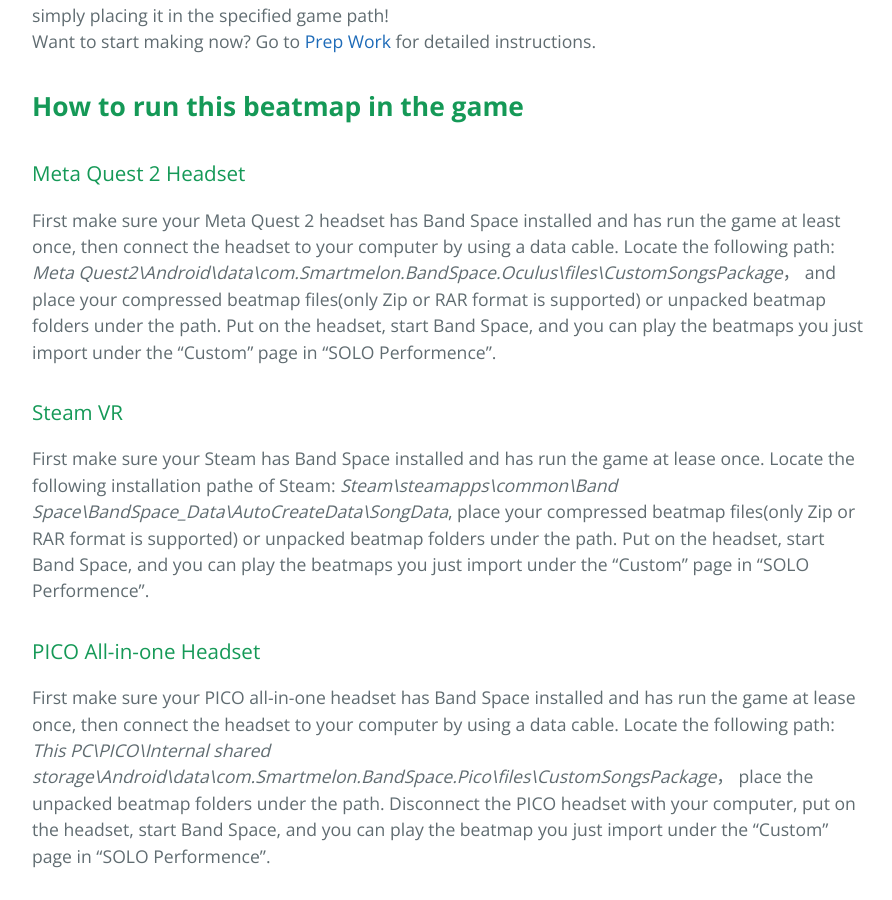
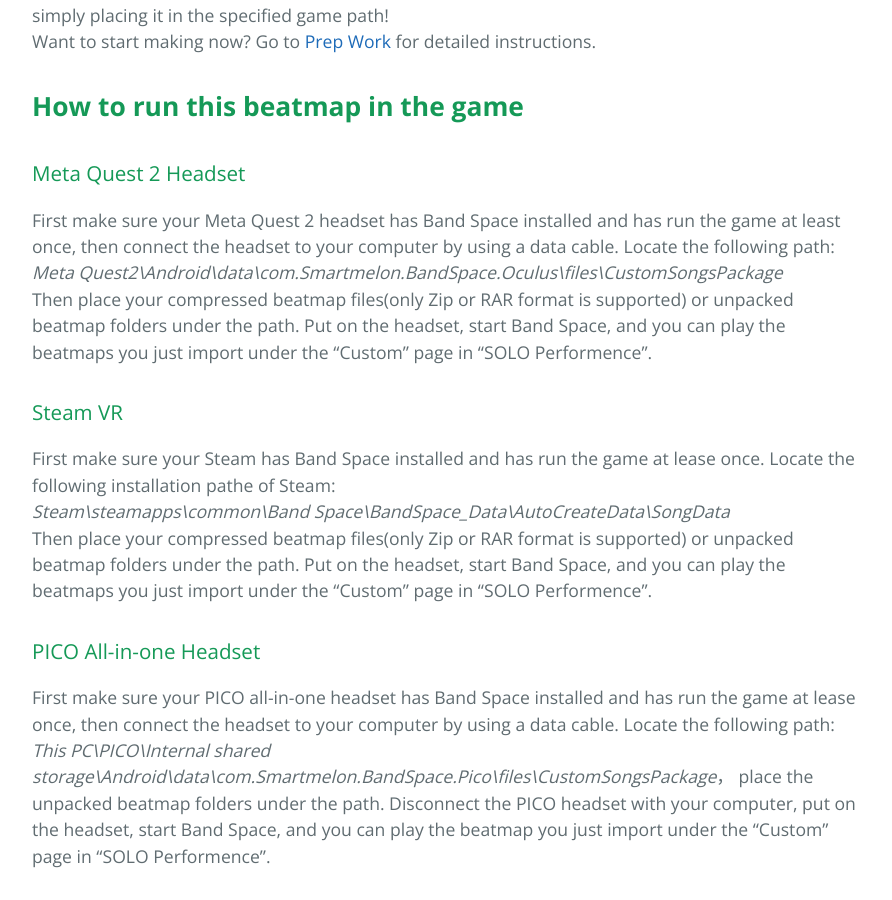
Before and after one commit to Smartmelon/BandSpace, a Jekyll site: the page built from pages/en/index.md, in a window 1280 px wide and 900 px high, scrolled down 999 px. Shown: the whole window, without its empty margins (192-1084 px from the left). Built offline with Jekyll 4.4.1, drawn with Linux system fonts in a browser that asks for light colours.

Commit message:
Update Document

```diff
--- a/pages/en/index.md
+++ b/pages/en/index.md
@@ -23,11 +23,15 @@
 
 ### Meta Quest 2 Headset
 First make sure your Meta Quest 2 headset has Band Space installed and has run the game at least once, then connect the headset to your computer by using a data cable.
-Locate the following path: *Meta Quest2\Android\data\com.Smartmelon.BandSpace.Oculus\files\CustomSongsPackage*， and place your compressed beatmap files(only Zip or RAR format is supported) or unpacked beatmap folders under the path. Put on the headset, start Band Space, and you can play the beatmaps you just import under the "Custom" page in "SOLO Performence".
+Locate the following path:
+*Meta Quest2\Android\data\com.Smartmelon.BandSpace.Oculus\files\CustomSongsPackage*
+Then place your compressed beatmap files(only Zip or RAR format is supported) or unpacked beatmap folders under the path. Put on the headset, start Band Space, and you can play the beatmaps you just import under the "Custom" page in "SOLO Performence".
 
 ### Steam VR
 First make sure your Steam has Band Space installed and has run the game at lease once.
-Locate the following installation pathe of Steam: *Steam\steamapps\common\Band Space\BandSpace_Data\AutoCreateData\SongData*, place your compressed beatmap files(only Zip or RAR format is supported) or unpacked beatmap folders under the path. Put on the headset, start Band Space, and you can play the beatmaps you just import under the "Custom" page in "SOLO Performence".
+Locate the following installation pathe of Steam:
+*Steam\steamapps\common\Band Space\BandSpace_Data\AutoCreateData\SongData*
+Then place your compressed beatmap files(only Zip or RAR format is supported) or unpacked beatmap folders under the path. Put on the headset, start Band Space, and you can play the beatmaps you just import under the "Custom" page in "SOLO Performence".
 
 ### PICO All-in-one Headset
 First make sure your PICO all-in-one headset has Band Space installed and has run the game at lease once, then connect the headset to your computer by using a data cable.
```
Also changed, not shown: pages/zh/index.md (+2 -3 lines).
